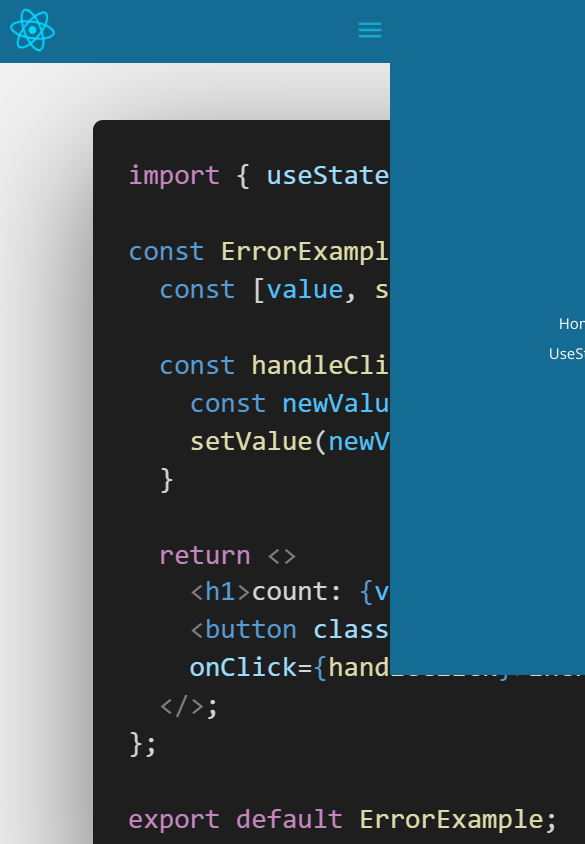
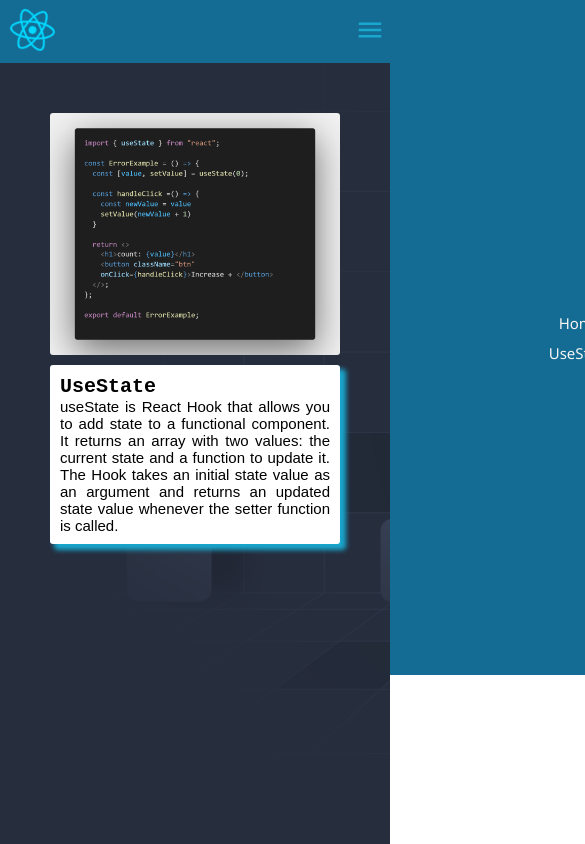
Before and after one commit to bmpandrada/react-guide, a React (Vite) app: page /UseStates in a window 390 px wide. Shown: the top 844 px of the page, 585 px wide, since content can reach past the window. Built offline with nearby package versions, Linux system fonts and the light colour scheme.

Commit message:
style scss

```diff
--- a/src/main.scss
+++ b/src/main.scss
@@ -1,4 +1,4 @@
-$color-ligth: #F6F1F1;
+$color-ligth: #ffffff;
 $primary-color: #19A7CE;
 $secondary-color: #000000;
 $tertiary-color: #146C94;
@@ -26,6 +26,10 @@ body{
   overflow-X: hidden;
 }
 
+h2{
+  font-size: 2rem;
+  font-family:monospace;
+}
 .navbar{
   display: flex;
   background-color: $tertiary-color;
@@ -38,7 +42,7 @@ body{
   }
   &__img{
       width: 4.5rem;
-      animation: rotation infinite 5s ease-in;
+      animation: rotation infinite 15s ease-in;
 
     }
     &__list{
@@ -75,11 +79,63 @@ body{
     color: $primary-color;
     height: auto;
     margin-right: 1rem;
-    transition: all 0.6s ease-in;
+    transition: all 3s ease-in;
   }
 
 
 }
+
+
+
+.container{
+  width: 100%;
+  padding: 5rem;
+  background-image: url('./components/imgs/wallpaper.png');
+  background-size: cover;
+  background-repeat: no-repeat;
+  height: 100vh;
+  padding-top: 10rem;
+
+  &__pages{
+    display: flex;
+    justify-content: space-between;
+    align-items: center;
+    width: 100%;
+    gap: 1rem;
+
+  }
+  &__page1{
+    width: 100%;
+    justify-content: end;
+    display: flex;
+
+  }
+    &__page2{
+    width: 100%;
+    background-color: $color-ligth;
+    justify-content: start;
+    padding: 1rem;
+    display: flex;
+    flex-direction: column;
+    box-shadow: .5rem .5rem .5rem .1rem $primary-color;
+    border-radius: 3px;
+  }
+
+  &__img{
+    width: 50rem;
+    border-radius: 3px;
+    right: 0;
+  }
+
+  p{
+    width: 80%;
+    font-size: 1.5rem;
+    text-align: justify;
+    font-family: sans-serif;
+    font-weight: 500;
+  }
+}
+
 
 @keyframes rotation {
   from {
@@ -116,20 +172,29 @@ body{
       cursor: pointer;
       transition: all 0.6s ease-in;
     }
+    .container__pages{
+      flex-direction: column;
+      width: 100%;
+      p{
+        width: 100%;
+        font-size: 1.5rem;
+        text-align: justify;
+        font-family: sans-serif;
+        font-weight: 500;
+      }
+    }
+  .container__img{
+    width: 100%;
 
+    right: 0;
+  }
+  .container{
+    width: 100%;
+    padding: 5rem;
+    height: 100vh;
+    background-size: cover;
+    background-position: bottom-left;
+    background-repeat: no-repeat;
+  }
 
 }
-
-.container{
-  display: flex;
-  flex-direction: column;
-  width: 100%;
-  h1{
-    text-align: center;
-    padding: 1rem;
-    text-transform: uppercase;
-  }
-  &__img{
-    width: auto;
-  }
-}
```
